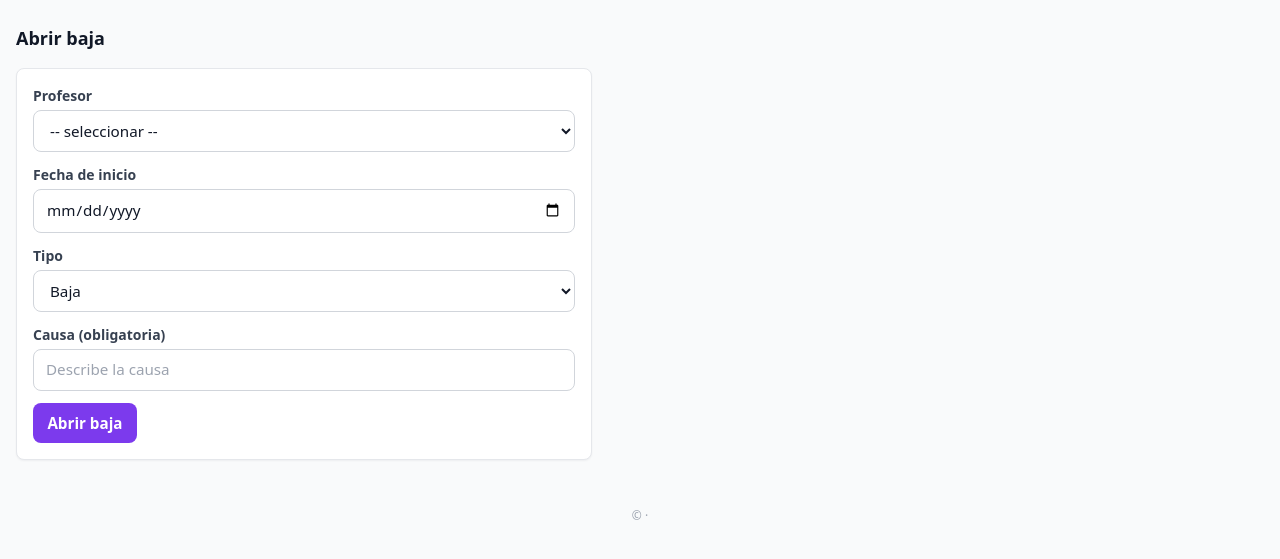
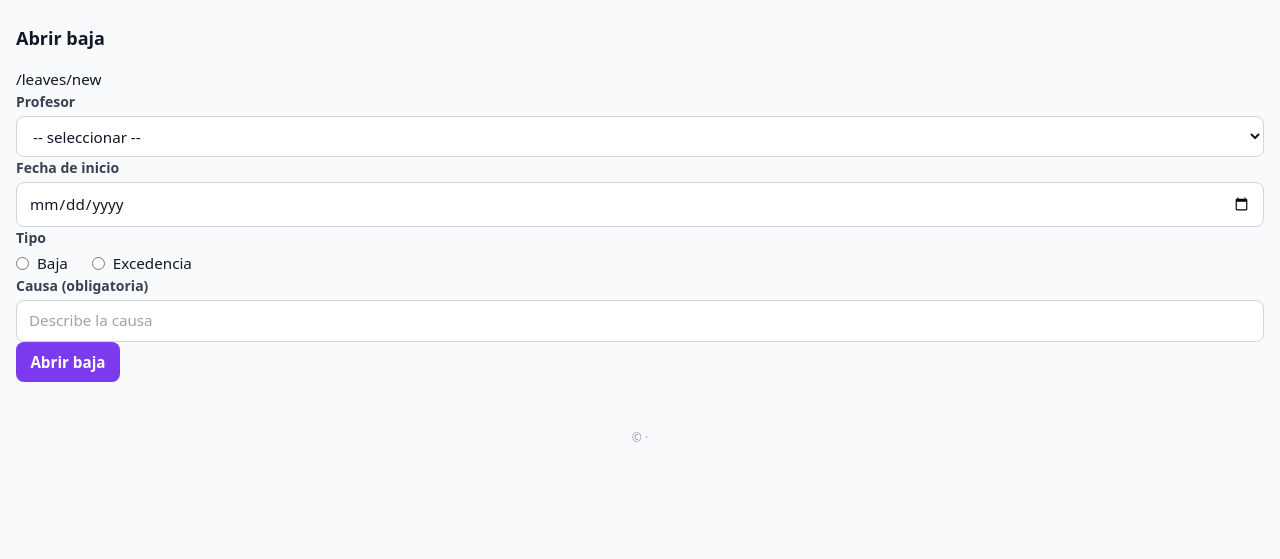
Before and after one commit to pablo-1974/AGB-ausencias, a FastAPI app: template templates/leaves_new.html in a window 1280 px wide. Shown: the part 25-584 px from the top of the page. Run offline with FastAPI, Linux system fonts and the light colour scheme; the template is opened without the code that fills it, so the values that code supplies are empty; some libraries are stand-ins or nearby versions.

Commit message:
Update leaves_new.html

```diff
--- a/templates/leaves_new.html
+++ b/templates/leaves_new.html
@@ -2,7 +2,6 @@
 {% block content %}
 <h1 class="text-lg font-semibold mb-4">Abrir baja</h1>
 
-{# Mensajes de error/éxito opcionales #}
 {% if error %}
   <div class="mb-4 p-3 rounded bg-red-100 text-red-700">{{ error }}</div>
 {% endif %}
@@ -10,7 +9,7 @@
   <div class="mb-4 p-3 rounded bg-green-100 text-green-700">{{ info }}</div>
 {% endif %}
 
-<form method="post" action="/leaves/new" class="card space-y-3 max-w-xl">
+/leaves/new
   <div>
     <label class="label">Profesor</label>
     <select name="teacher_id" class="input" required>
@@ -28,10 +27,16 @@
 
   <div>
     <label class="label">Tipo</label>
-    <select name="leave_type" class="input" required>
-      <option value="baja">Baja</option>
-      <option value="excedencia">Excedencia</option>
-    </select>
+    <div class="flex items-center gap-6">
+      <label class="flex items-center gap-2">
+        <input type="radio" name="leave_type" value="baja" required>
+        <span>Baja</span>
+      </label>
+      <label class="flex items-center gap-2">
+        <input type="radio" name="leave_type" value="excedencia" required>
+        <span>Excedencia</span>
+      </label>
+    </div>
   </div>
 
   <div>
```
